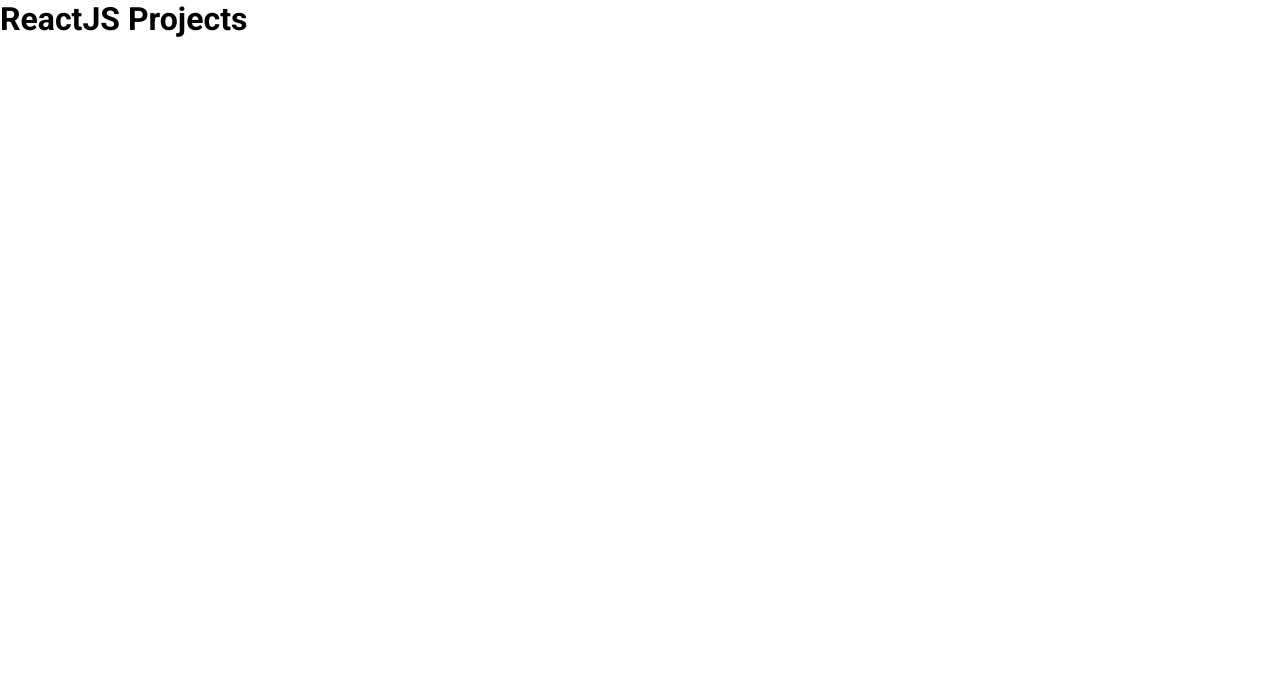
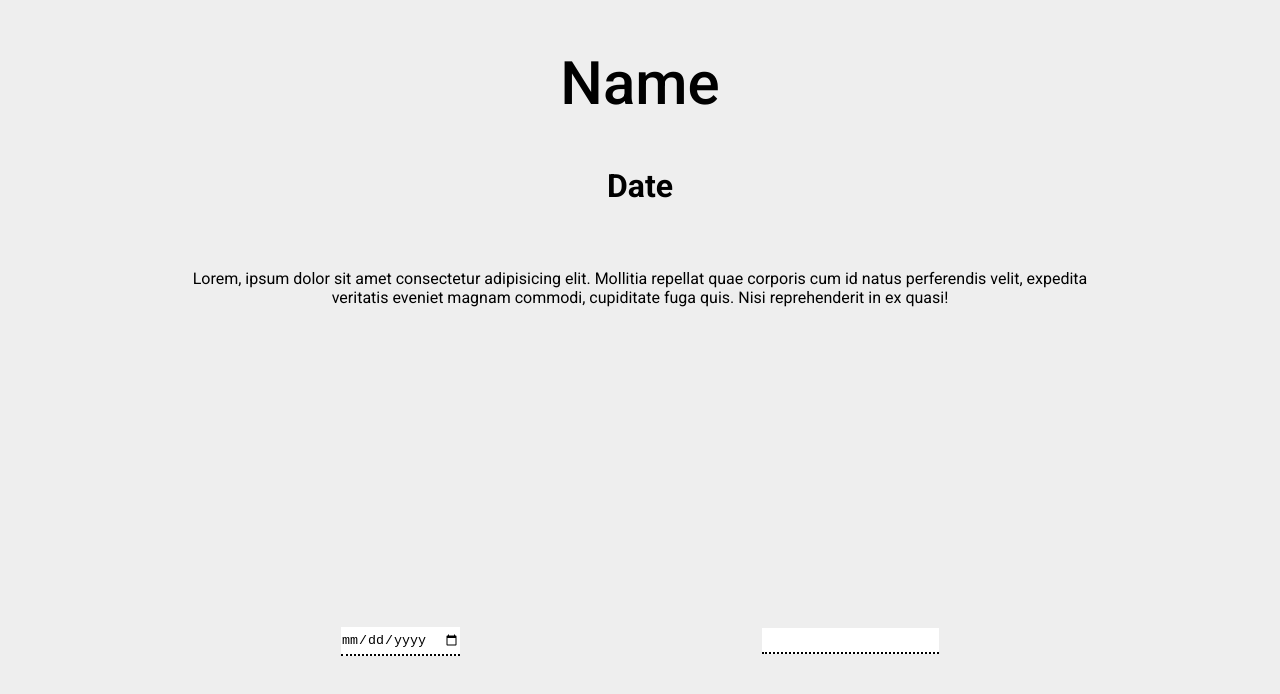
Before and after one commit to ajinkyacodes/reactjs-apps, a React (Create React App) app: page / in a window 1280 px wide. Shown: the top 694 px of the page. Built offline with nearby package versions, Linux system fonts and the light colour scheme.

Commit message:
ESignature UI created with Title component

```diff
--- a/src/App.js
+++ b/src/App.js
@@ -1,9 +1,10 @@
 import './App.css';
+import EsignatureApp from './projects/01-E-Signature-App/EsignatureApp';
 
 function App() {
   return (
     <div className="App">
-      <h1>ReactJS Projects</h1>
+      <EsignatureApp />
     </div>
   );
 }
--- /dev/null
+++ b/src/components/Title.jsx
@@ -0,0 +1,5 @@
+import React from 'react'
+
+export default function Title({classes, text}) {
+  return <h1 className={!classes ? "title text-center" : classes}>{!text ? "Title" : text }</h1>;
+}
--- /dev/null
+++ b/src/projects/01-E-Signature-App/EsignatureApp.jsx
@@ -0,0 +1,35 @@
+import React from "react";
+import Title from "../../components/Title";
+
+export default function EsignatureApp() {
+  const inputStyle = {
+    border: "none",
+    borderBottom: "2px dotted",
+    outline: "none",
+    padding: ".35em 0",
+  };
+  document.body.style.background = "#eee";
+  return (
+    <div className="container text-center">
+      <Title classes={"title"} text={"Name"} />
+      <Title classes={"main-title mb-4"} text={"Date"} />
+      <p>
+        Lorem, ipsum dolor sit amet consectetur adipisicing elit. Mollitia
+        repellat quae corporis cum id natus perferendis velit, expedita
+        veritatis eveniet magnam commodi, cupiditate fuga quis. Nisi
+        reprehenderit in ex quasi!
+      </p>
+      <footer
+        className="d-flex"
+        style={{
+          justifyContent: "space-around",
+          position: "relative",
+          top: "40vh",
+        }}
+      >
+        <input type="date" value={""} style={inputStyle} />
+        <input type="text" value={""} style={inputStyle} />
+      </footer>
+    </div>
+  );
+}
```
